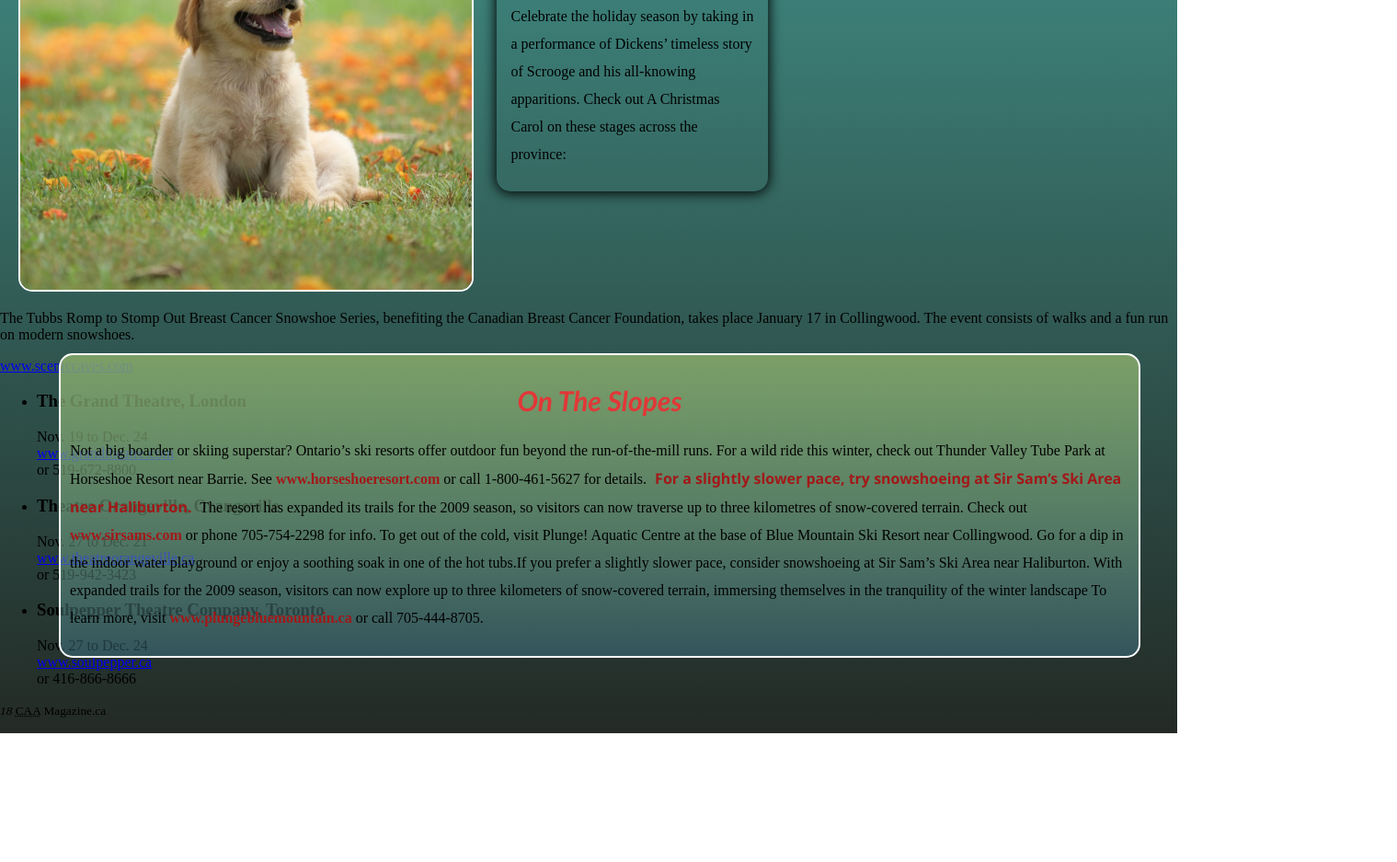
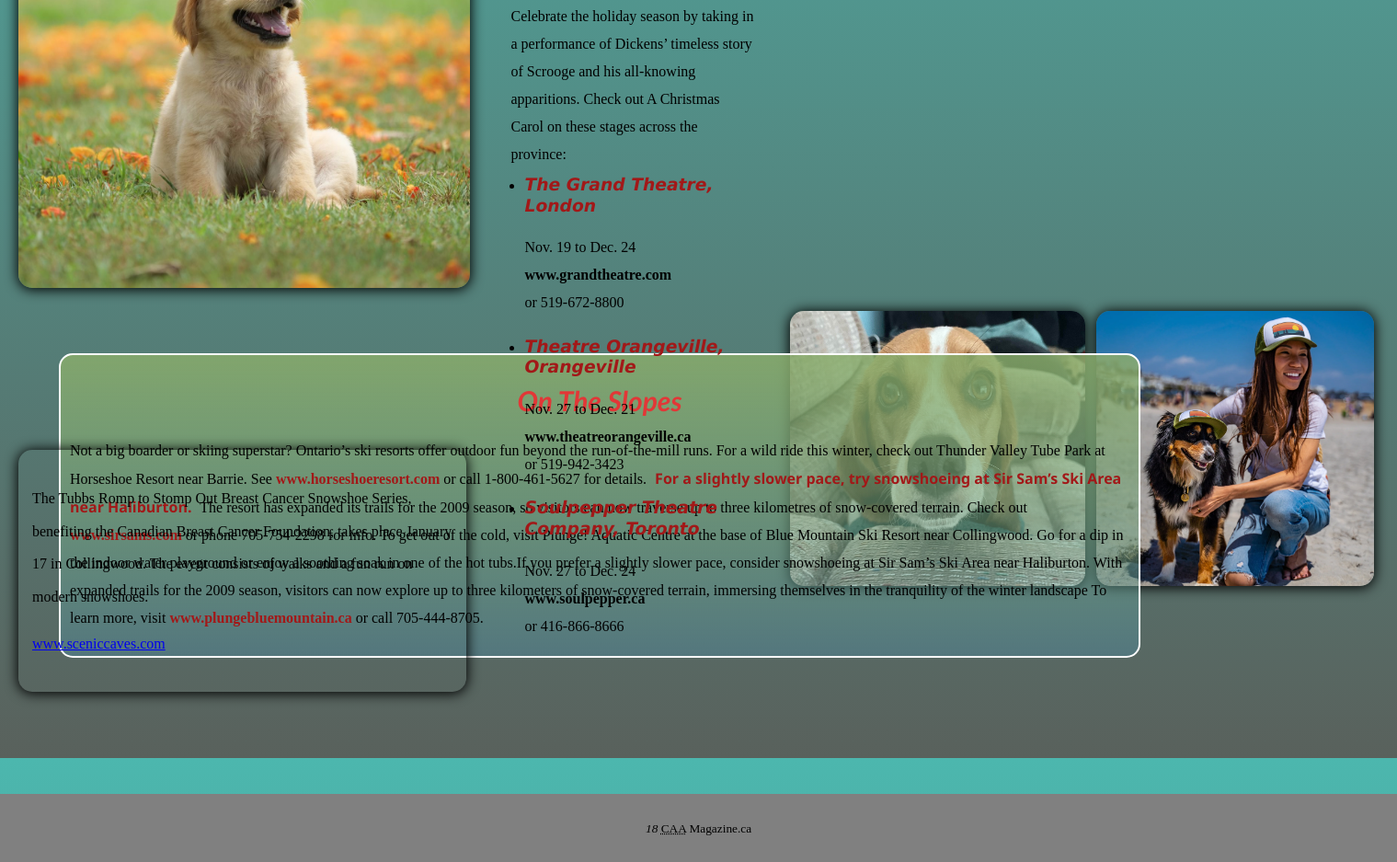
Before and after one commit to NabinTim/magaZine, a plain HTML site: page home-base.html in a window 1280 px wide. Shown: the part 531-1468 px from the top of the page at 92% size, 1519 px wide, since content can reach past the window. Before the commit the page ends 1328 px from the top, so only its background shows below. Drawn offline with Linux system fonts and the light colour scheme.

Commit message:
made some footers and adjusted pictures

```diff
--- a/home-base.html
+++ b/home-base.html
@@ -33,6 +33,10 @@
 
 		<div class="image1">
 			<img src="dog1.jpg">
+			<div class="image2">
+				<img src="dog2.jpg">
+				<div class="image3">
+					<img src="dog3.webp">
 
 
 
@@ -43,7 +47,7 @@
 			</div>
 
 			</article>
-			<aside>
+			<aside class="tubb">
 				<p>The Tubbs Romp to Stomp Out Breast Cancer Snowshoe Series, benefiting the Canadian Breast Cancer Foundation, takes place January 17 in Collingwood. The event consists of walks and a fun run on modern snowshoes.</p>
 				<p><a href="http://www.sceniccaves.com" title="Collingwood Scenic Caves" rel="external">www.sceniccaves.com</a></p>
 			</aside>
@@ -52,29 +56,30 @@
 				<div class="carol"><h2>A-Carolling We Go!</h2>
 				<p>Celebrate the holiday season by taking in a performance of Dickens’ timeless story of Scrooge and his all-knowing apparitions. Check out A Christmas Carol on these stages across the province:</p></div>
 				<ul>
-					<li>
-						<h3>The Grand Theatre, London</h3>
+				<div class="grand">	<li>
+						<h3 class="heading1">The Grand Theatre, London</h3>
 						<p><time datetime="2014-11-19">Nov. 19</time> to <time datetime="2014-12-24">Dec. 24</time><br />
-						<a href="http://www.grandtheatre.com" title="The Grand Theatre, London" rel="external">www.grandtheatre.com</a><br />
+						<a href="http://www.grandtheatre.com" class="web1" title="The Grand Theatre, London" rel="external">www.grandtheatre.com</a><br />
 						or 519-672-8800</p>
 					</li>
 					<li>
-						<h3>Theatre Orangeville, Orangeville</h3>
+						<h3 class="heading2">Theatre Orangeville, Orangeville</h3>
 						<p><time datetime="2014-11-27">Nov. 27</time> to <time datetime="2014-12-21">Dec. 21</time><br />
-						<a href="http://www.theatreorangeville.ca" title="Theatre Orangeville, Orangeville" rel="external">www.theatreorangeville.ca</a><br />
+						<a href="http://www.theatreorangeville.ca"  class="web2" title="Theatre Orangeville, Orangeville" rel="external">www.theatreorangeville.ca</a><br />
 						or 519-942-3423</p>
 					</li>
 					<li>
-						<h3>Soulpepper Theatre Company, Toronto</h3>
+						<h3 class="heading3">Soulpepper Theatre Company, Toronto</h3>
 						<p><time datetime="2014-11-27">Nov. 27</time> to <time datetime="2014-12-24">Dec. 24</time><br />
-						<a href="http://www.soulpepper.ca" title="Soulpepper Theatre Company, Toronto" rel="external">www.soulpepper.ca</a><br />
+						<a href="http://www.soulpepper.ca" class="web3"  title="Soulpepper Theatre Company, Toronto" rel="external">www.soulpepper.ca</a><br />
 						or 416-866-8666</p>
 					</li>
+				</div>
 				</ul>
 			</aside>
 		</main>
 		<footer>
-			<p><small><em>18</em> <abbr title="Canadian Automotive Association">CAA</abbr> Magazine.ca</small></p>
+			<p class="last"><small><em>18</em> <abbr title="Canadian Automotive Association">CAA</abbr> Magazine.ca</small></p>
 		</footer>
 	</div><!-- end #container -->
 </body>
--- a/styles.css
+++ b/styles.css
@@ -1,7 +1,7 @@
 body {
     margin: 0;
-    padding: 0;
-    background-image: linear-gradient(to bottom, #4cb7ae, #232a25);
+    padding-bottom: 13cm;
+    background-image: linear-gradient(to bottom, #4cb7ae, #59615c);
 
 
 }
@@ -86,7 +86,6 @@ body {
     margin-right: 20px;
     left: 20px;
     z-index: 0;
-    /* box-shadow: 0px 1px 14px 1px rgb(0 0 0); */
     border: 10px solid white;
     border-width: 2px;
 }
@@ -97,19 +96,12 @@ body {
     margin-left: 20px;
     margin-top: 11cm;
     border-radius: 15px;
-    /* box-shadow: 0px 1px 14px 1px rgb(0 0 0); */
     border: 10px solid white;
     border-width: 2px;
+    border: none;
+    box-shadow: 0px 1px 14px 1px rgb(0 0 0);
 }
 
-.image1 img:hover {
-    height: 13cm;
-    width: 13cm;
-    margin-left: 20px;
-    margin-top: 11cm;
-    border-radius: 15px;
-    box-shadow: 0px px 14px 1px rgb(255, 9, 9);
-}
 
 
 .slope {
@@ -222,8 +214,101 @@ body {
     padding-left: 15px;
     padding-right: 15px;
     padding-bottom: 9px;
+
+}
+.grand {
+    display: inline-block;
+    width: 7cm;
+    position: absolute;
+    top: 18.5cm;
+    left: 14.3cm;
+    line-height: 30px;
+    color: black;
+    background-color: transparent transparent transparent;
+    border-radius: 15px;
+    padding-left: 30px;
+    padding-right: 15px;
+    padding-bottom: 9px;
+
+}
+
+.tubb {
+    display: inline-block;
+    width: 12.1cm;
+    position: absolute;
+    top: 27cm;
+    left: 20px;
+    line-height: 35.4px;
+    color: black;
+    background-color: transparent transparent transparent;
+    border-radius: 15px;
+    padding-left: 15px;
+    padding-right: 15px;
+    padding-bottom: 9px;
     box-shadow: 0px 1px 14px 1px rgb(0 0 0);
+    padding-top: 0.5cm;
+    padding-bottom: 0.5cm;
+
 }
+.image2 img {
+    height: 7.9cm;
+    width: 8.5cm;
+    display: inline-block;
+    position: absolute;
+    top: 15cm;
+    left: 22.2cm;
+    background-color: transparent;
+    border-radius: 15px;
+    box-shadow: 0px 1px 14px 1px rgb(0 0 0);
+    border: none;
+}
+.image3 img {
+    height: 7.9cm;
+    width: 8cm;
+    display: inline-block;
+    position: absolute;
+    top: 15cm;
+    left: 31cm;
+    background-color: transparent;
+    border-radius: 15px;
+    box-shadow: 0px 1px 14px 1px rgb(0 0 0);
+    border: none;
+}
+
+.heading1, .heading2, .heading3{
+    font-family:Verdana, Geneva, Tahoma, sans-serif;
+    color: #a21818;
+    line-height: 0.6cm;
+    font-style: italic;
+}
+.web1,.web2,.web3{
+    text-decoration: none;
+    color: black;
+    font-weight: bold;
+}
+
+.last{
+    display: inline-block;
+    width: 39.4cm;
+    position: absolute;
+    top: 36.45cm;
+    left: 0;
+    line-height: 35.4px;
+    color: black;
+    background-color: transparent transparent transparent;
+    padding-left: 15px;
+    padding-right: 15px;
+    padding-bottom: 9px;
+    padding-top: 0.5cm;
+    padding-bottom: 0.5cm;
+    background-color: gray;
+    text-align: center;
+
+
+}
+
+
+
 
 
 
```
Also changed, not shown: dog3.webp (added).
